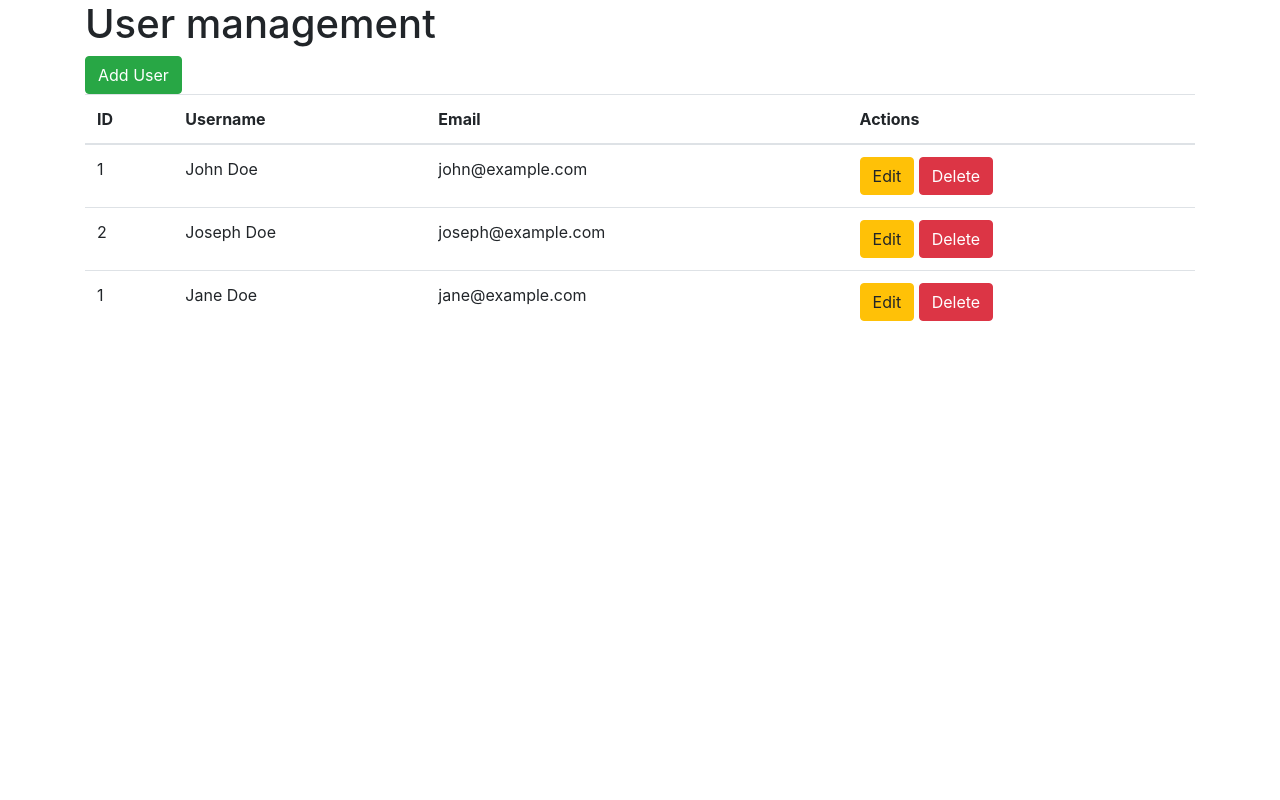
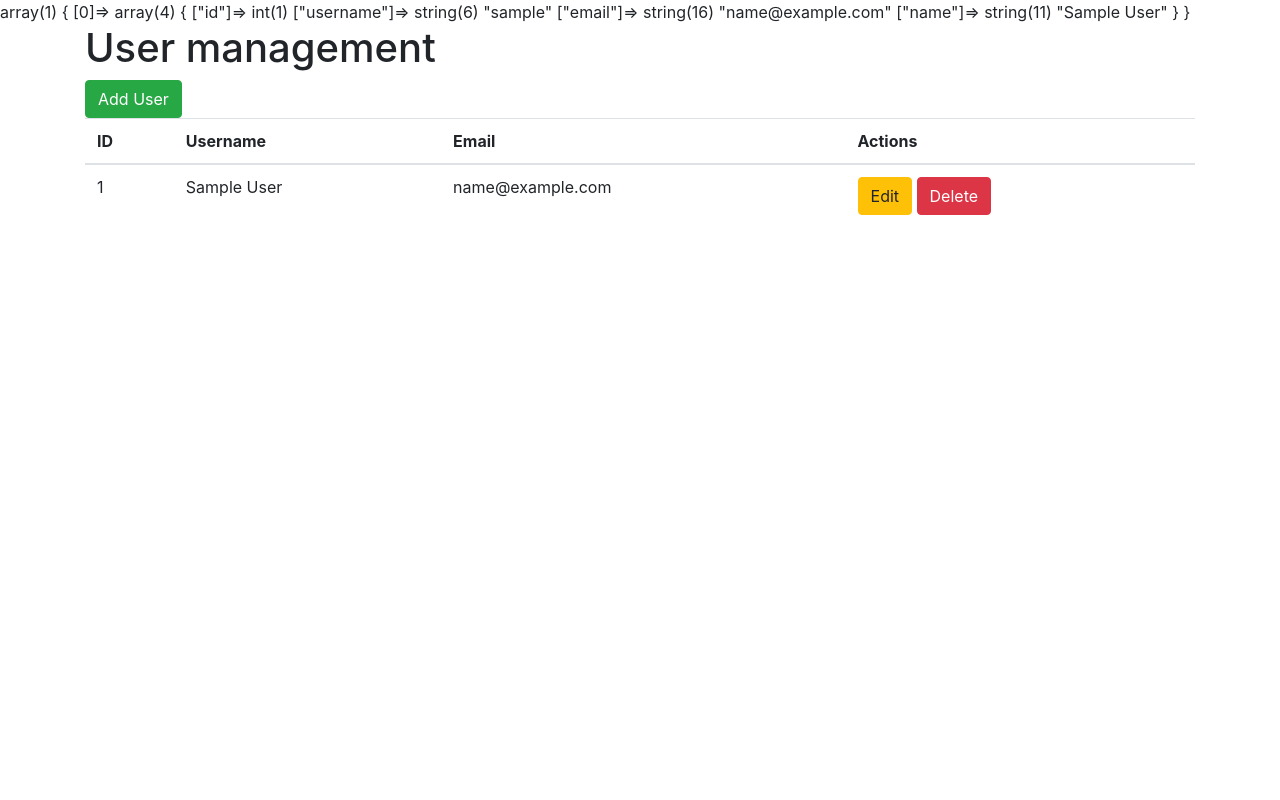
Before and after one commit to aleebek/php_marlin, a PHP site: page / in a window 1280 px wide. Run offline with PHP 8.4, Linux system fonts and the light colour scheme; tables that the repository leaves empty or names only in its code hold one stand-in row (values such as "Sample post").

Commit message:
lesson 2

```diff
--- a/index.php
+++ b/index.php
@@ -1,23 +1,40 @@
 <?php
+$host = '127.0.0.1';
+$db   = 'my_database';
+$db_user = 'root';
+$db_pass = '';
+$charset = 'utf8';
 
-$users = [
-    [
-        "ID" => "1",
-        "username" => "John Doe",
-        "email" => "john@example.com",
-    ],
-    [
-        "ID" => "2",
-        "username" => "Joseph Doe",
-        "email" => "joseph@example.com",
-    ],
-    [
-        "ID" => "1",
-        "username" => "Jane Doe",
-        "email" => "jane@example.com",
-    ],
+$dsn = "mysql:host=$host;dbname=$db;charset=$charset";
+$opt = [
+    PDO::ATTR_ERRMODE            => PDO::ERRMODE_EXCEPTION,
+    PDO::ATTR_DEFAULT_FETCH_MODE => PDO::FETCH_ASSOC,
+    PDO::ATTR_EMULATE_PREPARES   => false,
+];
+$pdo = new PDO($dsn, $db_user, $db_pass, $opt);
 
-];
+$sql = 'SELECT * FROM users';
+$statement = $pdo->query($sql);
+$users = $statement->fetchall();
+var_dump($users);
+// $users = [
+//     [
+//         "ID" => "1",
+//         "username" => "John Doe",
+//         "email" => "john@example.com",
+//     ],
+//     [
+//         "ID" => "2",
+//         "username" => "Joseph Doe",
+//         "email" => "joseph@example.com",
+//     ],
+//     [
+//         "ID" => "1",
+//         "username" => "Jane Doe",
+//         "email" => "jane@example.com",
+//     ],
+
+// ];
 
 ?>
 <!DOCTYPE html>
@@ -48,8 +65,8 @@ $users = [
 					<tbody>
                         <?php foreach ($users as $user) { ?>
 						<tr>
-							<td><?php echo $user['ID'] ?></td>
-							<td><?php echo $user['username'] ?></td>
+							<td><?php echo $user['id'] ?></td>
+							<td><?php echo $user['name'] ?></td>
 							<td><?php echo $user['email'] ?></td>
 							<td>
 								<a href="edit.html" class="btn btn-warning">Edit</a>
```
